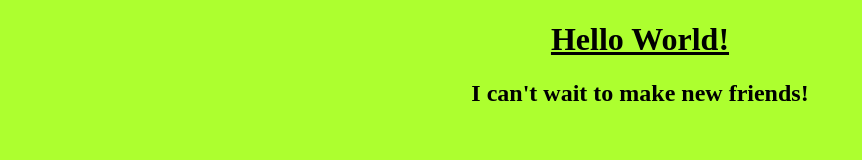
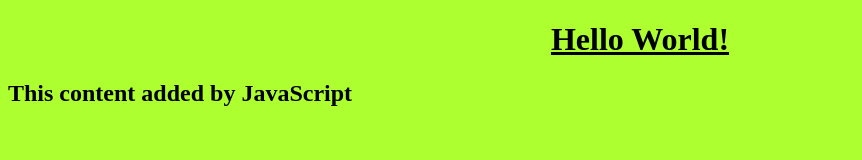
Before and after one commit to schjr11/coolexample-repository, a plain HTML site: page index.html in a window 1280 px wide. Shown: the whole page, without its empty margins (0-862 px from the left). Drawn offline with Linux system fonts and the light colour scheme.

Commit message:
add script.js, connect to index.html

```diff
--- a/index.html
+++ b/index.html
@@ -6,6 +6,6 @@
   </head>
   <body>
       <h1><center><u>Hello World!</u></center></h1>
-      <h2><center>I can't wait to make new friends!</center></h2>
+      <script src="script.js"></script>
   </body>
 </html>
--- /dev/null
+++ b/script.js
@@ -0,0 +1,4 @@
+const h2 = document.createElement("h2");
+h2.textContent = "This content added by JavaScript";
+
+document.querySelector("body").appendChild(h2);
```
